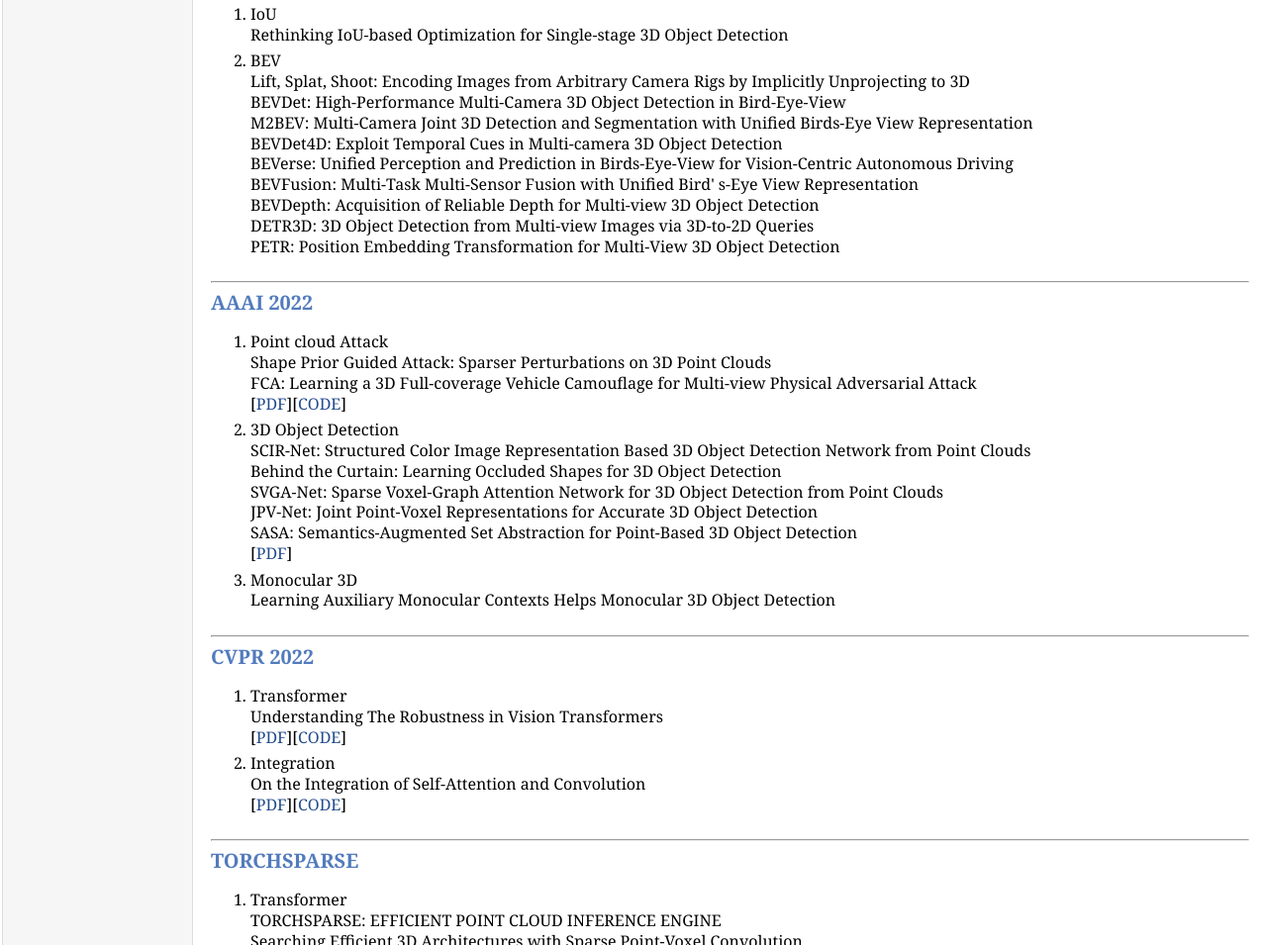
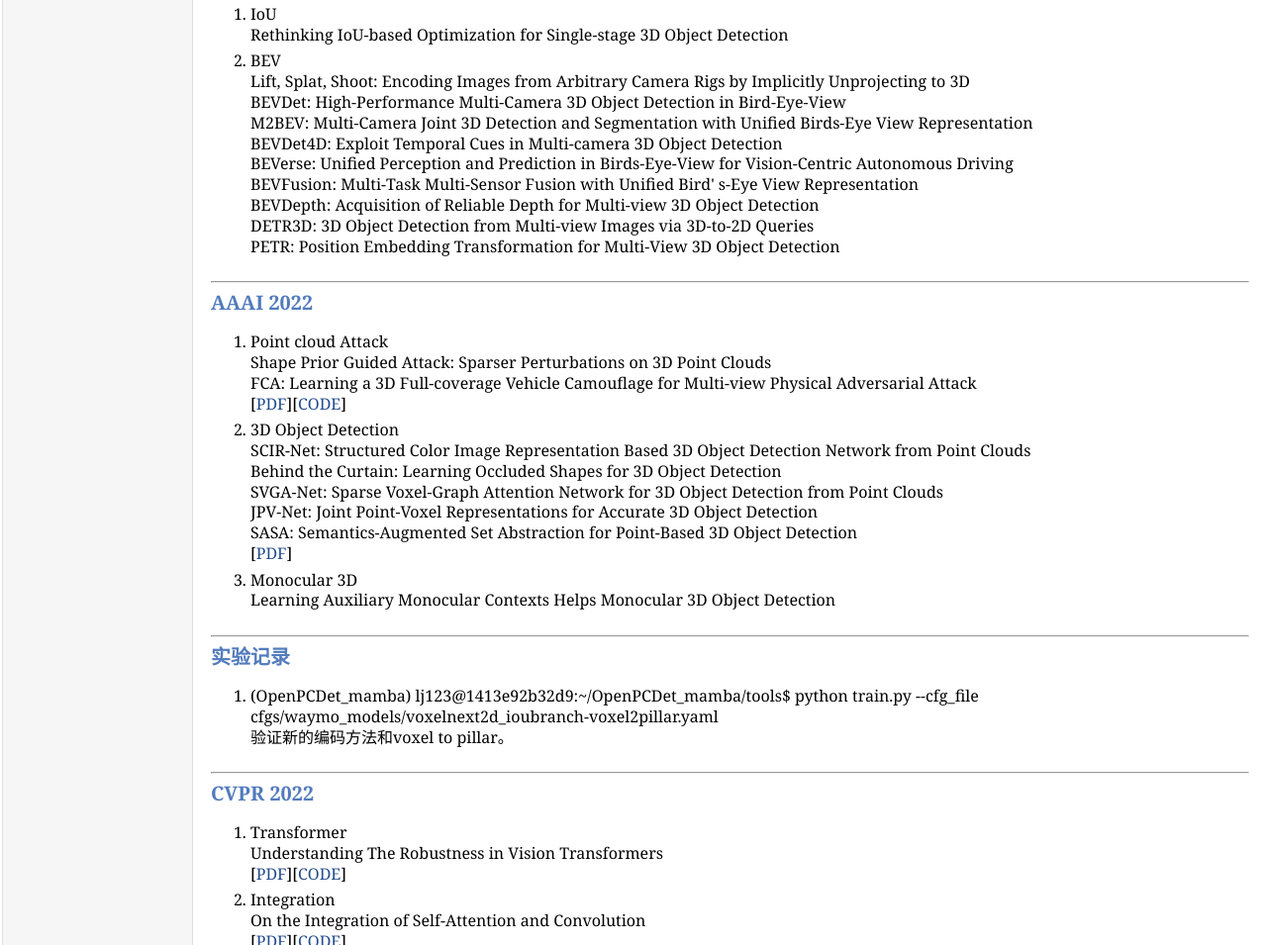
Before and after one commit to ShengStar/shengstar.github.io, a plain HTML site: page notebook.html in a window 1280 px wide. Shown: the part 207-1162 px from the top of the page at 99% size. Drawn offline with Linux system fonts and the light colour scheme.

Commit message:
Update notebook.html

```diff
--- a/notebook.html
+++ b/notebook.html
@@ -63,6 +63,22 @@ SASA: Semantics-Augmented Set Abstraction for Point-Based 3D Object Detection<br
                     </ol>
                 </div>
 
+
+
+
+<div>
+                    <h2><hr><a name="conference"></a>实验记录</h2>
+                    <ol>
+                        <li><p>
+                            (OpenPCDet_mamba) lj123@1413e92b32d9:~/OpenPCDet_mamba/tools$ python train.py --cfg_file cfgs/waymo_models/voxelnext2d_ioubranch-voxel2pillar.yaml<br>
+                            验证新的编码方法和voxel to pillar。
+                        </p></li>
+                    </ol>
+                </div>
+
+
+
+
                 <div>
                     <h2><hr><a name="conference"></a>CVPR 2022</h2>
                     <ol>
```
